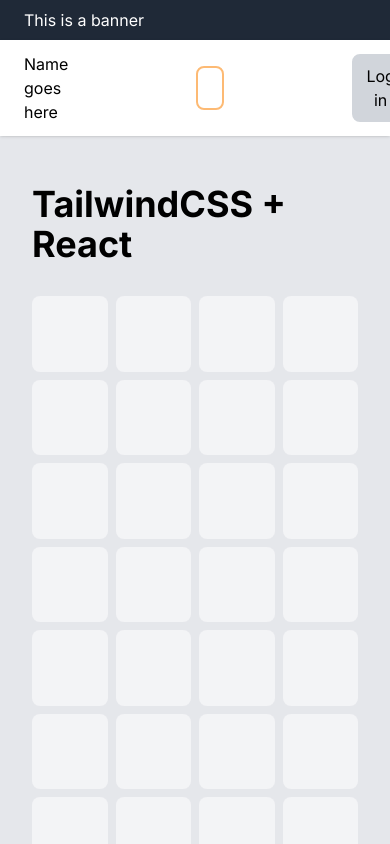
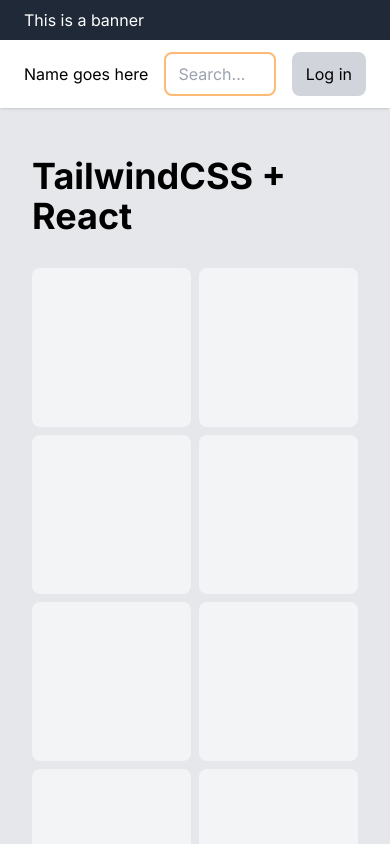
Before and after one commit to alvarlagerlof/example-offset-positioning-scroll, a Next.js app: page / in a window 390 px wide. Built offline with nearby package versions, Linux system fonts and the light colour scheme.

Commit message:
Responsive

```diff
--- a/pages/index.tsx
+++ b/pages/index.tsx
@@ -36,7 +36,7 @@ function Nav() {
   const [searchOpen, setSearchOpen] = useState(false);
 
   return (
-    <nav className="bg-white px-6 py-3 flex flex-row justify-between space-x-32 items-center sticky top-0 shadow">
+    <nav className="bg-white px-6 py-3 flex flex-row justify-between space-x-4 sm:space-x-8 md:space-x-32 items-center sticky top-0 shadow">
       <h1>Name goes here</h1>
       <div className="flex-1 h-full top-0">
         <div className="relative">
@@ -109,7 +109,7 @@ function Main() {
 
 function ItemGrid() {
   return (
-    <div className="grid grid-cols-4 gap-2">
+    <div className="grid grid-cols-2 sm:grid-cols-3 md:grid-cols-4 gap-2">
       {Array(100)
         .fill(null)
         .map((item) => (
```
